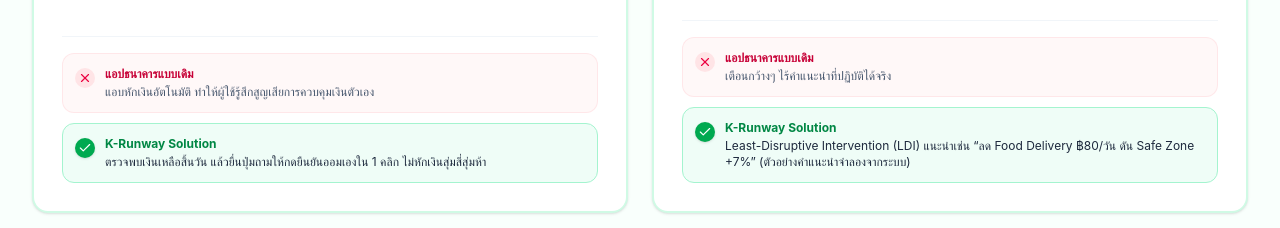
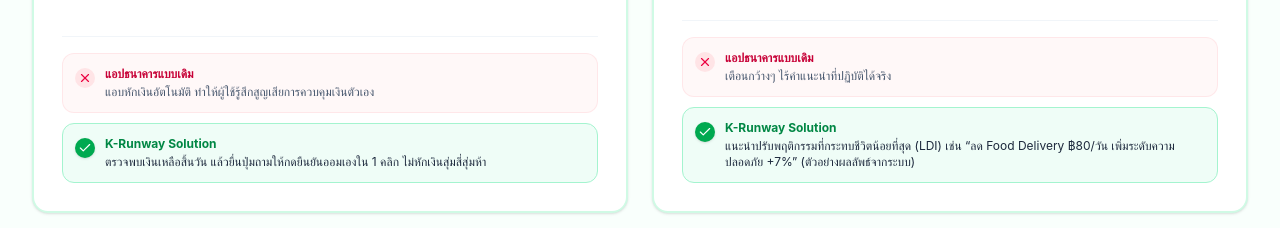
Before and after one commit to Panupong-xD/KTBG-Hackathon, a Next.js app: page / in a window 1280 px wide. Shown: the part 1760-1988 px from the top of the page. Built offline with nearby package versions, Linux system fonts and the light colour scheme.

Commit message:
fix: improve descriptions in ProblemGrid, TrustSecurityBanner, and Screen3SafeSweep for better clarity and user understanding

```diff
--- a/src/components/ProblemGrid.tsx
+++ b/src/components/ProblemGrid.tsx
@@ -35,7 +35,7 @@ export default function ProblemGrid() {
       thaiTitle: 'คำแนะนำแบบกว้างๆ ไม่รู้จะเริ่มตรงไหน',
       description: 'แอปทั่วไปชอบเตือนแค่ “คุณควรประหยัดเงิน” แต่ First Jobbers ไม่รู้ว่าต้องเริ่มตัดค่าใช้จ่ายหมวดไหน วันละกี่บาท ที่กระทบคุณภาพชีวิตน้อยที่สุด',
       traditionalApp: 'เตือนกว้างๆ ไร้คำแนะนำที่ปฏิบัติได้จริง',
-      aiSolution: 'Least-Disruptive Intervention (LDI) แนะนำเช่น “ลด Food Delivery ฿80/วัน ดัน Safe Zone +7%” (ตัวอย่างคำแนะนำจำลองจากระบบ)'
+      aiSolution: 'แนะนำปรับพฤติกรรมที่กระทบชีวิตน้อยที่สุด (LDI) เช่น “ลด Food Delivery ฿80/วัน เพิ่มระดับความปลอดภัย +7%” (ตัวอย่างผลลัพธ์จากระบบ)'
     }
   ];
 
--- a/src/components/TrustSecurityBanner.tsx
+++ b/src/components/TrustSecurityBanner.tsx
@@ -21,7 +21,7 @@ export default function TrustSecurityBanner() {
       icon: ShieldCheck,
       title: 'Overdraft Protection',
       subtitle: 'ป้องกันบัญชีติดลบด้วย Hard Floor',
-      description: 'มี Hard Floor คุ้มกันเงินติดบัญชี ฿1,000 เสมอ และตรวจสอบตารางหนี้สินและบิลล่วงหน้าก่อนยื่นปุ่มแนะนำออมทุกครั้ง'
+      description: 'มีเงินสำรองก้นบัญชีคุ้มกันเงินติดบัญชี ฿1,000 เสมอ และตรวจสอบตารางหนี้สินและบิลล่วงหน้าก่อนยื่นปุ่มแนะนำออมทุกครั้ง'
     },
     {
       icon: RefreshCw,
--- a/src/components/phone-screens/Screen3SafeSweep.tsx
+++ b/src/components/phone-screens/Screen3SafeSweep.tsx
@@ -30,7 +30,7 @@ export default function Screen3SafeSweep() {
               ฿150.00
             </div>
             <p className="text-[11px] text-slate-300 mt-1">
-              คำนวณจากวันที่ใช้ต่ำกว่างบ และหักบิลล่วงหน้าครบ 100% แล้ว
+              คำนวณจากวันที่ใช้ต่ำกว่างบ และหักสำรองบิลล่วงหน้าแล้ว
             </p>
           </div>
           <div className="w-10 h-10 rounded-xl bg-emerald-500/20 border border-emerald-400/30 flex items-center justify-center text-emerald-300 font-bold">
@@ -71,7 +71,7 @@ export default function Screen3SafeSweep() {
 
         <div className="bg-slate-900/60 rounded-lg p-2.5 border border-slate-700/40">
           <div className="flex items-center justify-between text-xs mb-1.5">
-            <span className="font-bold text-slate-200">✈️ Pocket: ทริปโตเกียว 2026</span>
+            <span className="font-bold text-slate-200">Pocket: ทริปโตเกียว 2026</span>
             <span className="font-mono text-emerald-400 text-xs">฿34,000 / ฿50,000</span>
           </div>
           <div className="w-full bg-slate-800 rounded-full h-2 mb-2">
```
